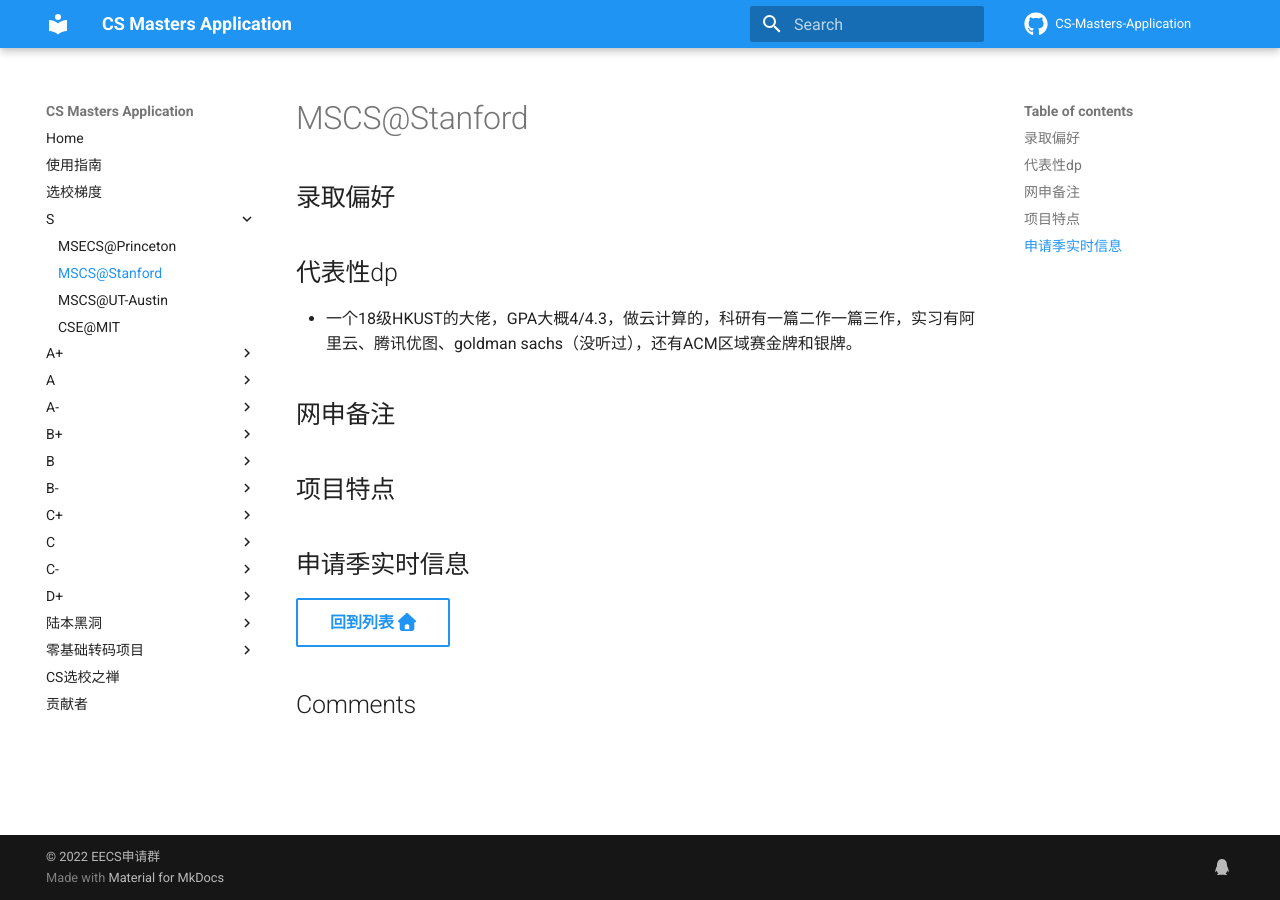
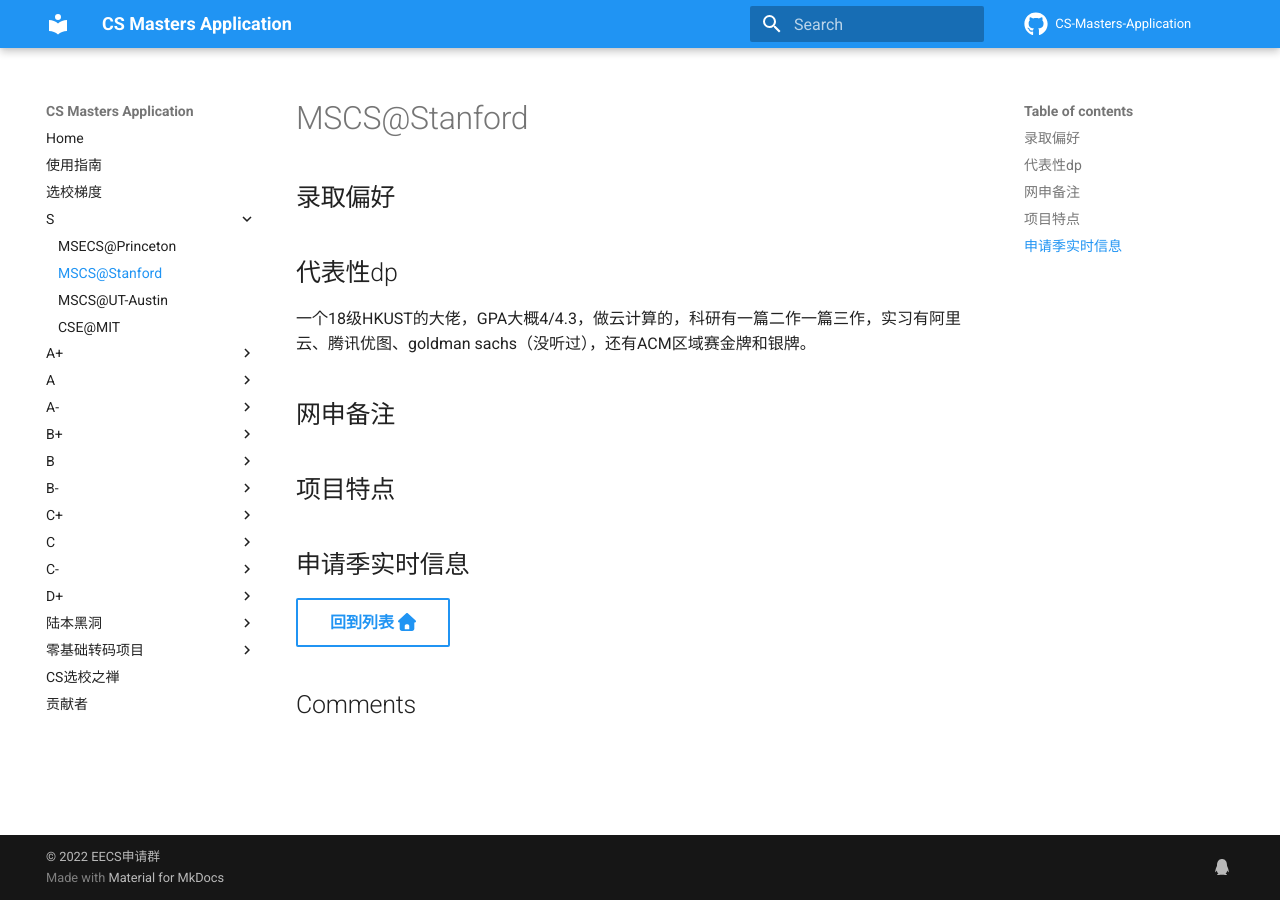
Before and after one commit to opencsapp/opencsapp.github.io, an MkDocs documentation site: the page built from docs/MSCS@Stanford.md, in a window 1280 px wide. Built offline with MkDocs 1.6.1 and Material for MkDocs 9.7.7, drawn with Linux system fonts in a browser that asks for light colours; comment, search, counter and statistics services are not loaded.

```diff
--- a/docs/MSCS@Stanford.md
+++ b/docs/MSCS@Stanford.md
@@ -1,7 +1,7 @@
 ## 录取偏好
 
 ## 代表性dp
-- 一个18级HKUST的大佬，GPA大概4/4.3，做云计算的，科研有一篇二作一篇三作，实习有阿里云、腾讯优图、goldman sachs（没听过），还有ACM区域赛金牌和银牌。
+一个18级HKUST的大佬，GPA大概4/4.3，做云计算的，科研有一篇二作一篇三作，实习有阿里云、腾讯优图、goldman sachs（没听过），还有ACM区域赛金牌和银牌。
 
 
 
```
